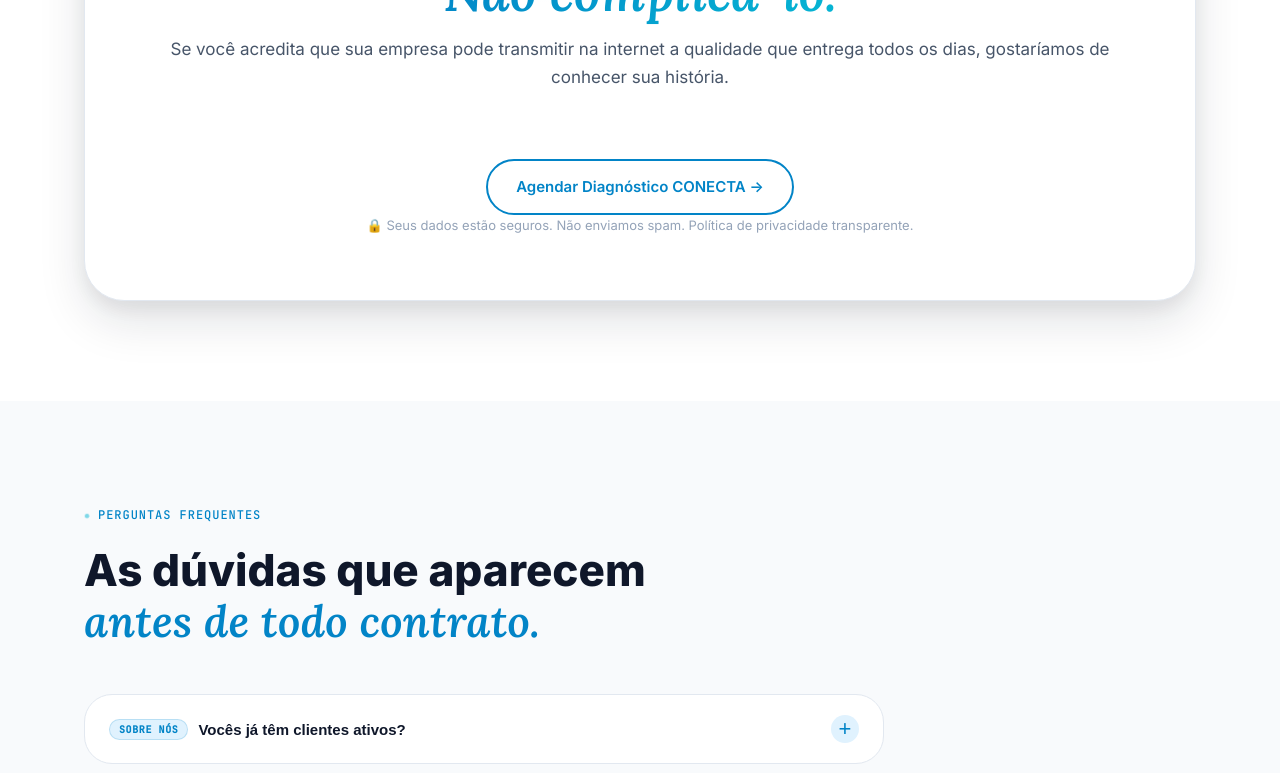
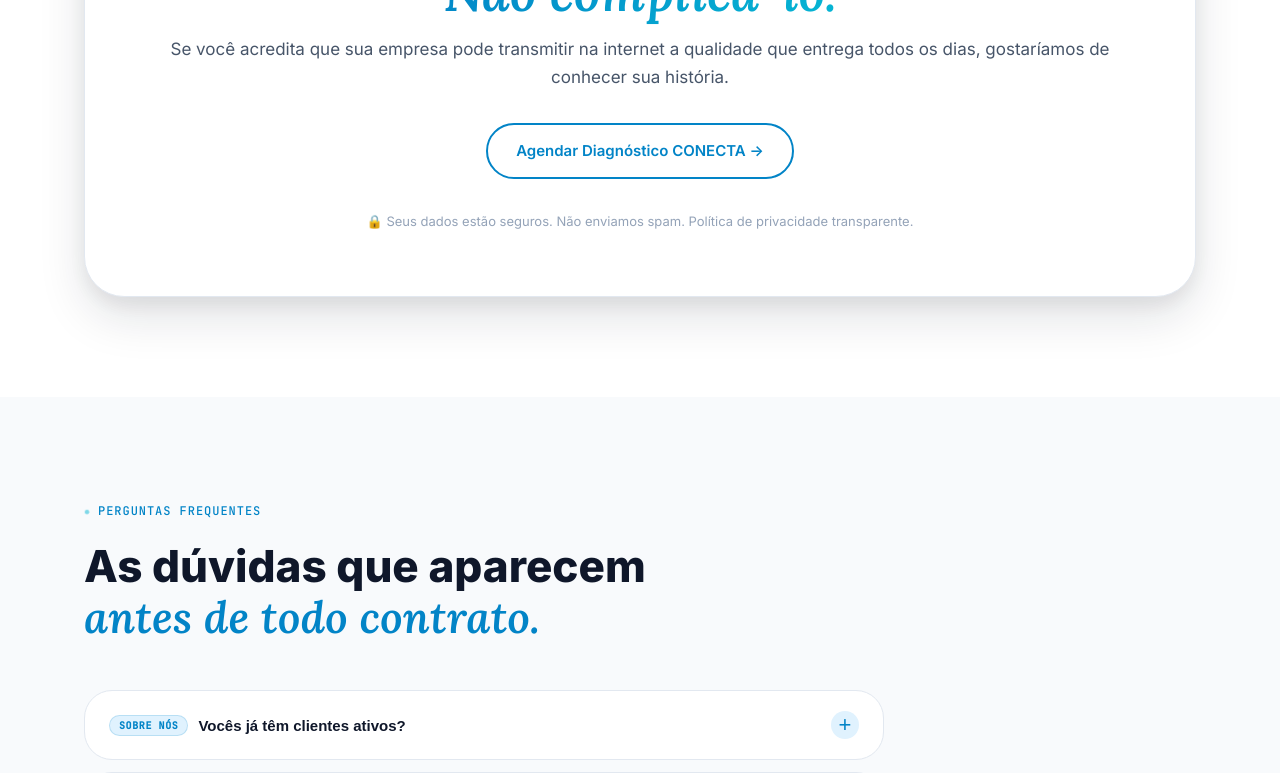
Before and after one commit to ZayonBR/Mendes_Tech, a React (Vite) app: page / in a window 1280 px wide. Shown: the part 8440-9213 px from the top of the page. Built offline with nearby package versions, Linux system fonts and the light colour scheme.

Commit message:
fazendo com que os botoes fiquem simetricos

```diff
--- a/src/components/CTA/CTA.jsx
+++ b/src/components/CTA/CTA.jsx
@@ -30,9 +30,11 @@ export default function CTA() {
 
           <p className={s.sub}>Se você acredita que sua empresa pode transmitir na internet a qualidade que entrega todos os dias, gostaríamos de conhecer sua história.</p>
 
-          <a href={WA_GOOGLE} target="_blank" rel="noopener noreferrer" className={s.btnOutline} style={{ display: 'inline-flex', marginTop: '20px' }}>
-            Agendar Diagnóstico CONECTA →
-          </a>
+          <div style={{ display: 'flex', justifyContent: 'center', marginBottom: '32px' }}>
+            <a href={WA_GOOGLE} target="_blank" rel="noopener noreferrer" className={s.btnOutline}>
+              Agendar Diagnóstico CONECTA →
+            </a>
+          </div>
 
           <p className={s.disclaimer}>
             🔒 Seus dados estão seguros. Não enviamos spam. Política de privacidade transparente.
--- a/src/components/CTA/CTA.module.css
+++ b/src/components/CTA/CTA.module.css
@@ -31,7 +31,7 @@
   background: linear-gradient(135deg, var(--blue), var(--cyan));
   -webkit-background-clip: text; -webkit-text-fill-color: transparent; background-clip: text;
 }
-.sub { font-size: 17px; color: #475569; margin-bottom: 48px; }
+.sub { font-size: 17px; color: #475569; margin-bottom: 32px; }
 
 .options {
   display: grid;
```
